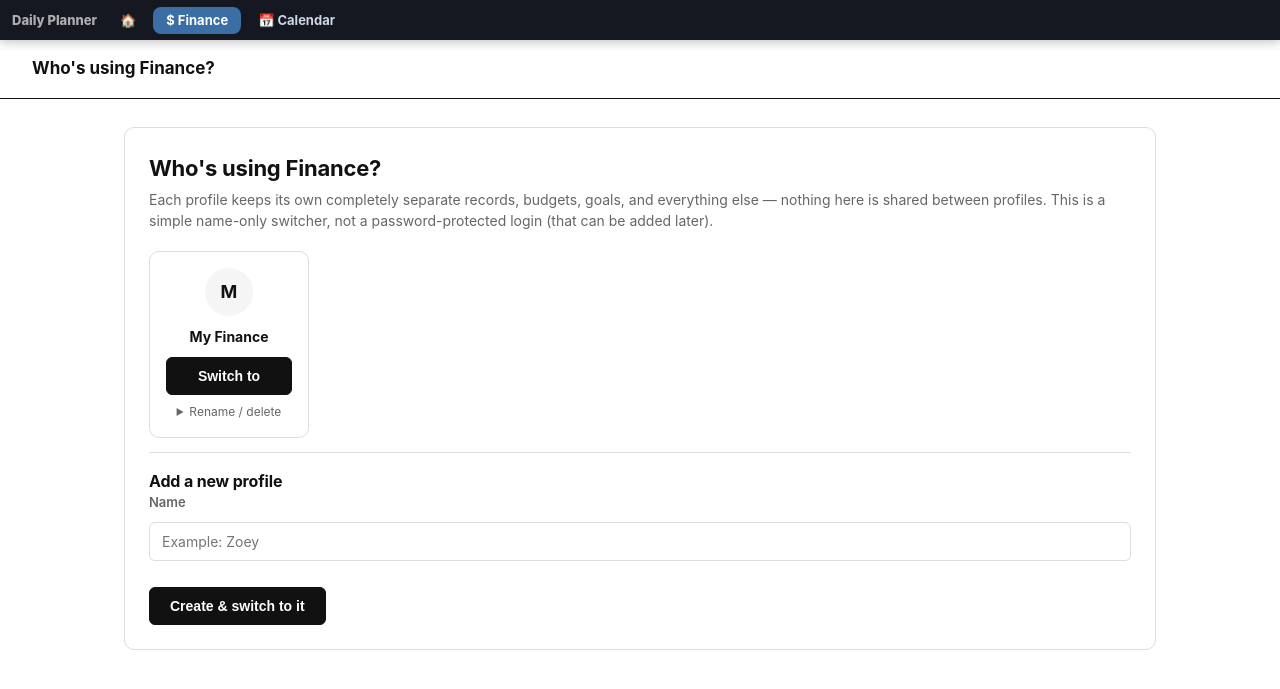
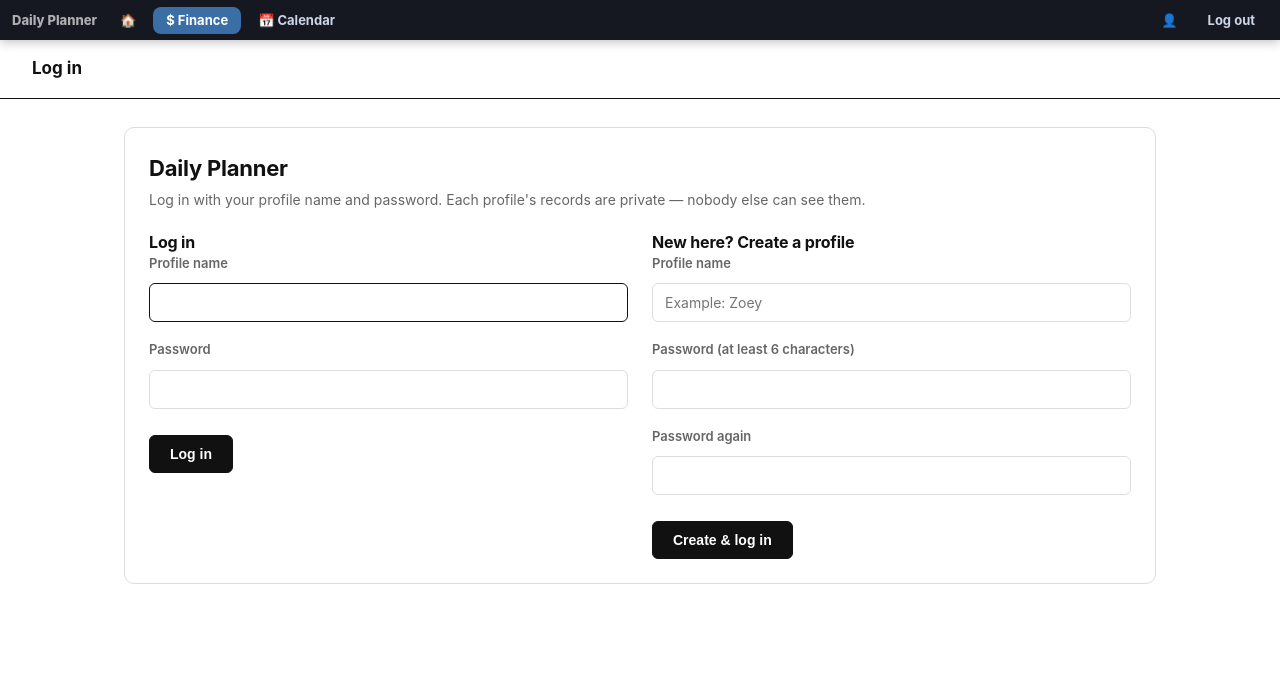
Before and after one commit to ZOEYQY/Daily_Planner, a Flask app: page /finance/profiles in a window 1280 px wide. Shown: the top 689 px of the page. Run offline with Flask 3, Linux system fonts and the light colour scheme.

Commit message:
Replace site password with per-profile login (name + password)
Every page now needs a Finance profile logged in with its own password.
Habits are scoped per profile. Profiles from before passwords are claimed
by their first login.

Co-Authored-By: Claude Opus 5.5 <noreply@anthropic.com>

```diff
--- a/Finance/templates/profiles.html
+++ b/Finance/templates/profiles.html
@@ -3,36 +3,31 @@
 
 <head>
     <meta charset="UTF-8">
-    <title>Who's using Finance?</title>
+    <meta name="viewport" content="width=device-width, initial-scale=1">
+    <title>{% if me %}My profile{% else %}Log in · Daily Planner{% endif %}</title>
     <link rel="stylesheet" href="{{ url_for('static', filename='finance.css') }}">
     <style>
-        .profile-grid { display: flex; gap: 12px; flex-wrap: wrap; margin: 14px 0; }
-        .profile-card {
-            width: 160px; border: 1px solid var(--border); border-radius: var(--radius);
-            padding: 16px; text-align: center;
-        }
-        .profile-card.is-current { border-color: var(--border-strong); }
+        .auth-grid { display: grid; grid-template-columns: repeat(auto-fit, minmax(260px, 1fr)); gap: 24px; margin-top: 8px; }
+        .auth-grid h3 { margin-top: 0; }
         .profile-avatar {
-            width: 48px; height: 48px; border-radius: 50%; margin: 0 auto 10px;
+            width: 48px; height: 48px; border-radius: 50%;
             background: var(--surface-alt); display: flex; align-items: center;
             justify-content: center; font-size: 18px; font-weight: 700;
         }
-        .profile-name { font-weight: 700; font-size: 14px; margin-bottom: 10px; word-break: break-word; }
-        .profile-current-tag { font-size: 11px; color: var(--text-muted); margin-bottom: 8px; }
-        details.profile-manage { margin-top: 8px; text-align: left; }
-        details.profile-manage summary { cursor: pointer; font-size: 12px; color: var(--text-muted); text-align: center; }
-        details.profile-manage .add-form { margin-top: 8px; }
-        details.profile-manage input { font-size: 12px; }
-        details.profile-manage button { font-size: 12px; padding: 4px 8px; }
+        .me-row { display: flex; align-items: center; gap: 14px; margin-bottom: 18px; }
+        .me-name { font-weight: 700; font-size: 18px; }
+        details.profile-manage { border-top: 1px solid var(--border); padding-top: 12px; margin-top: 12px; }
+        details.profile-manage summary { cursor: pointer; font-weight: 600; }
+        details.profile-manage .add-form { margin-top: 10px; }
     </style>
 </head>
 
 <body>
 
 <div class="topbar">
-    <div class="topbar-title">Who's using Finance?</div>
+    <div class="topbar-title">{% if me %}My profile{% else %}Log in{% endif %}</div>
     <div class="topbar-links">
-        {% if current_profile %}
+        {% if me %}
         <a href="{{ url_for('finance.finance_home') }}">Back to Dashboard</a>
         {% endif %}
     </div>
@@ -42,70 +37,94 @@
 
     <div class="summary-card hover-card">
 
+        {% if error %}
+        <div class="insight-box" style="margin-bottom:16px;"><p class="negative">{{ error }}</p></div>
+        {% endif %}
+        {% if notice %}
+        <div class="insight-box" style="margin-bottom:16px;"><p class="positive">{{ notice }}</p></div>
+        {% endif %}
+
+        {% if me %}
+        <div class="me-row">
+            <div class="profile-avatar">{{ me.name[:1] | upper }}</div>
+            <div>
+                <div class="me-name">{{ me.name }}</div>
+                <div class="add-subtitle">Only you can see this profile's records.</div>
+            </div>
+        </div>
+
+        <form method="POST" action="{{ url_for('finance.switch_off_profile_route') }}">
+            <button type="submit" class="primary-btn">Log out</button>
+        </form>
+
+        <details class="profile-manage">
+            <summary>Rename</summary>
+            <form method="POST" action="{{ url_for('finance.rename_profile_route') }}" class="add-form">
+                <input type="text" name="name" value="{{ me.name }}" maxlength="60" required>
+                <button type="submit">Rename</button>
+            </form>
+        </details>
+
+        <details class="profile-manage">
+            <summary>Change password</summary>
+            <form method="POST" action="{{ url_for('finance.change_password_route') }}" class="add-form">
+                <label>Current password</label>
+                <input type="password" name="current" autocomplete="current-password" required>
+                <label>New password (at least {{ min_len }} characters)</label>
+                <input type="password" name="password" minlength="{{ min_len }}" autocomplete="new-password" required>
+                <label>New password again</label>
+                <input type="password" name="password2" minlength="{{ min_len }}" autocomplete="new-password" required>
+                <div class="add-button-row"><button type="submit" class="primary-btn">Change password</button></div>
+            </form>
+        </details>
+
+        <details class="profile-manage">
+            <summary>Delete this profile</summary>
+            <form method="POST" action="{{ url_for('finance.delete_profile_route') }}" class="add-form"
+                  onsubmit="return confirm('Delete {{ me.name }} and ALL of its data? This cannot be undone.');">
+                <label>Enter your password to confirm</label>
+                <input type="password" name="password" autocomplete="current-password" required>
+                <button type="submit" class="delete-btn">Delete profile and all its data</button>
+            </form>
+        </details>
+
+        {% else %}
         <div class="page-header">
-            <h1 class="summary-main-title">Who's using Finance?</h1>
+            <h1 class="summary-main-title">Daily Planner</h1>
             <p class="add-subtitle">
-                Each profile keeps its own completely separate records, budgets, goals,
-                and everything else — nothing here is shared between profiles.
-                This is a simple name-only switcher, not a password-protected login
-                (that can be added later).
+                Log in with your profile name and password. Each profile's records are
+                private — nobody else can see them.
             </p>
         </div>
 
-        {% if error %}
-        <div class="insight-box" style="margin-bottom:16px;"><p class="negative">{{ error }}</p></div>
-        {% endif %}
-
-        <div class="profile-grid">
-            {% for p in profiles %}
-            <div class="profile-card {{ 'is-current' if p.id == current_id else '' }}">
-                <div class="profile-avatar">{{ p.name[:1] | upper }}</div>
-                <div class="profile-name">{{ p.name }}</div>
-                {% if p.id == current_id %}
-                <div class="profile-current-tag">Currently active</div>
-                {% endif %}
-
-                <form method="POST" action="{{ url_for('finance.switch_profile_route') }}">
-                    <input type="hidden" name="id" value="{{ p.id }}">
+        <div class="auth-grid">
+            <div>
+                <h3>Log in</h3>
+                <form method="POST" action="{{ url_for('finance.login_route') }}" class="add-form">
                     <input type="hidden" name="next" value="{{ next_url }}">
-                    <button type="submit" class="primary-btn" style="width:100%;">
-                        {% if p.id == current_id %}Continue{% else %}Switch to{% endif %}
-                    </button>
+                    <label>Profile name</label>
+                    <input type="text" name="name" autocomplete="username" required autofocus>
+                    <label>Password</label>
+                    <input type="password" name="password" autocomplete="current-password" required>
+                    <div class="add-button-row"><button type="submit" class="primary-btn">Log in</button></div>
                 </form>
-
-                <details class="profile-manage">
-                    <summary>Rename / delete</summary>
-                    <form method="POST" action="{{ url_for('finance.rename_profile_route', profile_id=p.id) }}" class="add-form">
-                        <input type="text" name="name" value="{{ p.name }}" required>
-                        <button type="submit">Rename</button>
-                    </form>
-                    <form method="POST" action="{{ url_for('finance.delete_profile_route', profile_id=p.id) }}" class="add-form"
-                          onsubmit="return confirm('Delete {{ p.name }} and ALL of its Finance data? This cannot be undone.');">
-                        <input type="text" name="confirm_name" placeholder="Type &quot;{{ p.name }}&quot; to confirm" required>
-                        <button type="submit" class="delete-btn">Delete profile</button>
-                    </form>
-                </details>
-            </div>
-            {% endfor %}
             </div>
 
-        {% if current_profile %}
-        <form method="POST" action="{{ url_for('finance.switch_off_profile_route') }}" style="margin-bottom:18px;">
-            <button type="submit" class="secondary-btn">Not {{ current_profile.name }}? Switch off</button>
-        </form>
-        {% endif %}
-
-        <div style="border-top:1px solid var(--border);padding-top:16px;">
-            <h3>Add a new profile</h3>
+            <div>
+                <h3>New here? Create a profile</h3>
                 <form method="POST" action="{{ url_for('finance.create_profile_route') }}" class="add-form">
                     <input type="hidden" name="next" value="{{ next_url }}">
-                <label>Name</label>
-                <input type="text" name="name" placeholder="Example: Zoey" required>
-                <div class="add-button-row">
-                    <button type="submit" class="primary-btn">Create &amp; switch to it</button>
-                </div>
+                    <label>Profile name</label>
+                    <input type="text" name="name" maxlength="60" placeholder="Example: Zoey" autocomplete="username" required>
+                    <label>Password (at least {{ min_len }} characters)</label>
+                    <input type="password" name="password" minlength="{{ min_len }}" autocomplete="new-password" required>
+                    <label>Password again</label>
+                    <input type="password" name="password2" minlength="{{ min_len }}" autocomplete="new-password" required>
+                    <div class="add-button-row"><button type="submit" class="primary-btn">Create &amp; log in</button></div>
                 </form>
             </div>
+        </div>
+        {% endif %}
 
     </div>
 
--- a/app.py
+++ b/app.py
@@ -13,10 +13,8 @@ Each module can also be run on its own:
 
 Tuition is a separate project and is intentionally not part of this app.
 """
-import hmac
 import os
 import secrets
-import time
 from datetime import timedelta
 
 from flask import Flask, redirect, url_for, send_from_directory, abort, request, session
@@ -24,7 +22,7 @@ from flask import Flask, redirect, url_for, send_from_directory, abort, request,
 BASE_DIR = os.path.dirname(os.path.abspath(__file__))
 CALENDAR_DIR = os.path.join(BASE_DIR, "Calendar")
 
-from Finance.finance_routes import finance_bp
+from Finance.finance_routes import finance_bp, authed_profile
 from Calendar import habits as calendar_habits
 
 app = Flask(
@@ -32,87 +30,46 @@ app = Flask(
     template_folder=os.path.join(BASE_DIR, "Finance", "templates"),
     static_folder=os.path.join(BASE_DIR, "Finance", "static"),
 )
-# Needed for Finance's profile-switcher session cookie. Set FLASK_SECRET_KEY
-# in Finance/.env for anything beyond local/personal use.
-# Site password: set APP_PASSWORD (e.g. on Render) and every page asks for it
-# once per browser (remembered 30 days). Unset = no gate, for local use.
-APP_PASSWORD = os.environ.get("APP_PASSWORD", "")
-
+# Signs the login cookie. Set FLASK_SECRET_KEY for anything beyond local use;
+# on Render (which sets RENDER) a missing key falls back to a random one rather
+# than the public dev value, which would let anyone forge a login.
 app.secret_key = os.environ.get("FLASK_SECRET_KEY") or (
-    # With a password on, the public dev fallback would let anyone forge a
-    # logged-in cookie — use a random key instead (logins reset on restart).
-    secrets.token_hex(32) if APP_PASSWORD else "daily-planner-dev-secret-change-me")
+    secrets.token_hex(32) if os.environ.get("RENDER") else "daily-planner-dev-secret-change-me")
 app.permanent_session_lifetime = timedelta(days=30)
 app.register_blueprint(finance_bp, url_prefix="/finance")
 
-# Habit check-in (打卡) — SQLite in .data/ (gitignored), one shared store so the
-# calendar's habit view reads the same list/streaks from any device that reaches
-# this server. The calendar's events/tasks stay in the browser; only habits are
+# Habit check-in (打卡) — SQLite in .data/ (gitignored), shared by every device
+# that reaches this server, with each profile seeing only its own habits.
+# The calendar's events/tasks stay in the browser; only habits are
 # server-backed. Mounted where the calendar page can fetch it with "./api/...".
 calendar_habits.init(os.path.join(BASE_DIR, ".data", "habits.db"))
 app.register_blueprint(calendar_habits.bp, url_prefix="/calendar/api")
 
 
-# ── site password ───────────────────────────────────────────────────
-LOGIN_HTML = """<!doctype html>
-<html lang="en"><head><meta charset="utf-8">
-<meta name="viewport" content="width=device-width, initial-scale=1">
-<title>Daily Planner</title>
-<style>
-  :root { color-scheme: light dark; }
-  body { margin:0; min-height:100vh; display:flex; align-items:center; justify-content:center;
-    background:#f6f7f9; color:#232733;
-    font:16px/1.5 -apple-system,"Segoe UI",Roboto,"PingFang SC","Microsoft YaHei",sans-serif; }
-  form { display:flex; flex-direction:column; gap:14px; width:min(320px,100% - 32px); padding:28px;
-    background:#fff; border:1px solid #e7e9ee; border-radius:16px;
-    box-shadow:0 1px 2px rgba(20,25,40,.04),0 8px 24px rgba(20,25,40,.05); }
-  h1 { margin:0; font-size:1.4rem; letter-spacing:-.02em; }
-  input, button { font:inherit; padding:10px 12px; border-radius:10px; }
-  input { border:1px solid #d5d9e2; }
-  button { border:0; background:#2f4b7c; color:#fff; font-weight:650; cursor:pointer; }
-  .err { margin:0; color:#b3261e; font-size:.9rem; }
-</style></head><body>
-  <form method="post">
-    <h1>Daily Planner</h1>
-    __ERR__
-    <input type="password" name="password" placeholder="Password" autofocus required>
-    <button type="submit">Log in</button>
-  </form>
-</body></html>"""
-
-
-def _safe_next(target):
-    return target if target and target.startswith("/") and not target.startswith("//") else "/"
-
-
+# ── login: every page needs a profile logged in with its password ───
+# Finance's own before_request does this for /finance/*; this covers the rest
+# (home, calendar, habits API). The login screen is /finance/profiles.
 @app.before_request
-def _require_password():
-    if not APP_PASSWORD or request.endpoint == "login" or session.get("dp_auth"):
+def _require_profile():
+    if request.blueprint == "finance":
+        return None
+    if request.endpoint == "static":
+        # Receipt images are served per-profile by /finance/receipts/ —
+        # never straight out of the static folder.
+        if (request.view_args or {}).get("filename", "").startswith("receipts/"):
+            abort(404)
+        return None
+    if authed_profile():
         return None
     if request.method == "GET" and request.accept_mimetypes.accept_html:
-        return redirect(url_for("login", next=request.full_path.rstrip("?")))
+        return redirect(url_for("finance.profiles_page", next=request.full_path.rstrip("?")))
     abort(401)
-
-
-@app.route("/login", methods=["GET", "POST"])
-def login():
-    if not APP_PASSWORD:
-        return redirect("/")
-    err = ""
-    if request.method == "POST":
-        if hmac.compare_digest(request.form.get("password", "").encode(), APP_PASSWORD.encode()):
-            session["dp_auth"] = True
-            session.permanent = True
-            return redirect(_safe_next(request.args.get("next")))
-        time.sleep(1)  # slow down guessing
-        err = '<p class="err">Wrong password</p>'
-    return LOGIN_HTML.replace("__ERR__", err)
 
 
 @app.route("/logout")
 def logout():
-    session.pop("dp_auth", None)
-    return redirect(url_for("login") if APP_PASSWORD else "/")
+    session.clear()
+    return redirect(url_for("finance.profiles_page"))
 
 
 # ── home / portal ───────────────────────────────────────────────────
@@ -178,6 +135,8 @@ body{padding-top:40px !important}
   <a href="/" title="Home">&#127968;</a>
   <a href="/finance/" class="__F__">$ Finance</a>
   <a href="/calendar/" class="__C__">&#128197; Calendar</a>
+  <a href="/finance/profiles" style="margin-left:auto" title="My profile">&#128100;</a>
+  <a href="/logout">Log out</a>
 </div>
 """
 
```
Also changed, not shown: Calendar/habits.py (+36 -8 lines), Finance/finance_helpers.py (+28 -4 lines), Finance/finance_routes.py (+100 -52 lines). Lines whose indentation alone changed are shown as unchanged.
